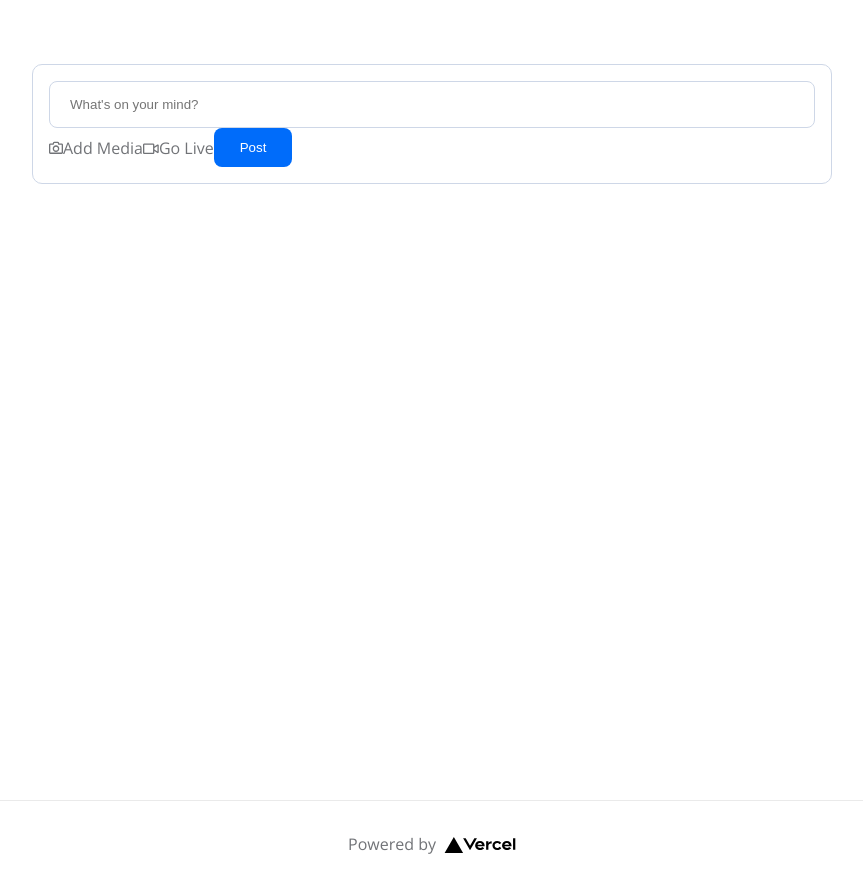
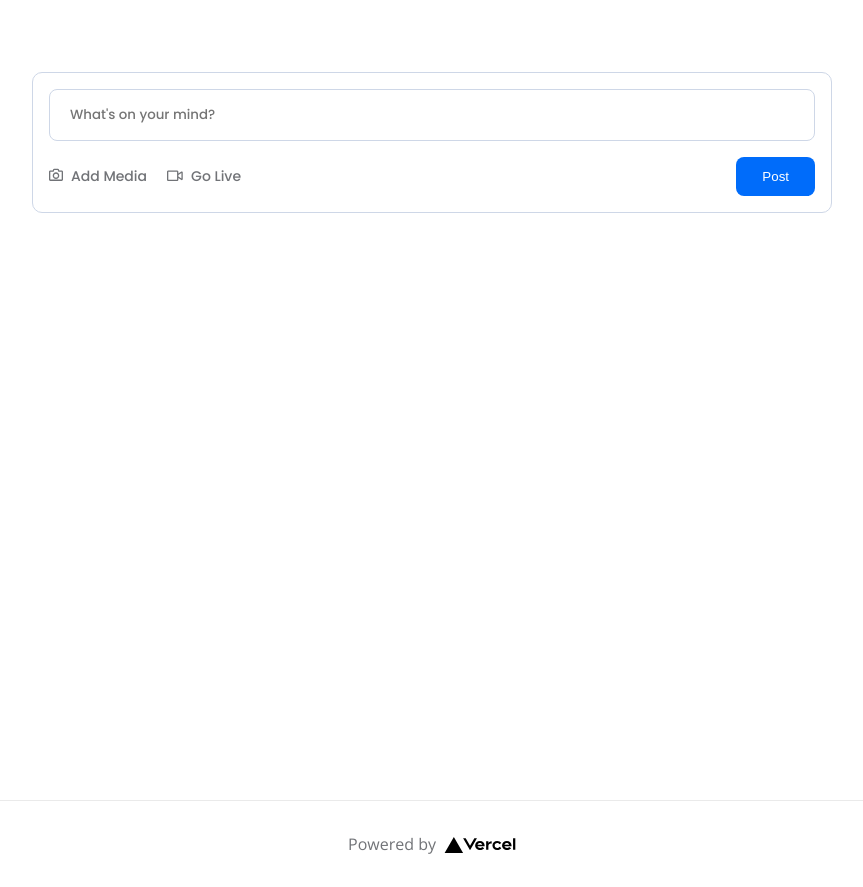
Before and after one commit to fredchaps/eFuse-worksample-fred-c, a Next.js app: page / in a window 1280 px wide. Shown: the whole page, without its empty margins (208-1071 px from the left). Built offline with nearby package versions, Linux system fonts and the light colour scheme.

Commit message:
feat: I was not making small commits. Adding posts, hooking up global state, adding reaction bar, allowing clicable elements

```diff
--- a/components/Card/cardStyles.module.css
+++ b/components/Card/cardStyles.module.css
@@ -1,7 +1,8 @@
 .card {
   border: 1px solid #CED7E7;
   border-radius: 10px;
-  width: 100%
+  width: 100%;
+  margin: 8px 0;
 }
 
 .large {
--- a/components/Inputs/Input.tsx
+++ b/components/Inputs/Input.tsx
@@ -1,6 +1,9 @@
+import { Poppins } from "@next/font/google";
 import classnames from "classnames";
 import { ChangeEvent } from "react";
 import inputStyles from "./inputStyles.module.css";
+
+const poppins = Poppins({ weight: "500" });
 
 type Props = {
   onChange: (string) => void;
@@ -22,7 +25,7 @@ const Input: React.FC<Props> = ({
     <input
       onChange={handleChange}
       placeholder={placeholder}
-      className={classnames(inputStyles.input, classNames)}
+      className={classnames(inputStyles.input, poppins.className, classNames)}
       value={value}
     />
   );
--- a/components/Inputs/PostInput.tsx
+++ b/components/Inputs/PostInput.tsx
@@ -1,4 +1,5 @@
 import classnames from "classnames";
+import { Poppins } from "@next/font/google";
 import Input from "./Input";
 import { useState } from "react";
 import Camera from "public/Camera.svg";
@@ -8,23 +9,37 @@ import styles from "styles/Home.module.css";
 import usePostsStore, { createNewContent } from "../../state/posts";
 import Button from "../Button";
 
+const poppins = Poppins({ weight: "500" });
+
 const DummyElement = ({ type }) => (
-  <div>
+  <div
+    className={classnames(
+      inputStyles.dummyBlocks,
+      styles.textBold,
+      poppins.className
+    )}
+  >
     {type === "Camera" ? <Camera /> : <Video />}
-    <span>{type === "Camera" ? "Add Media" : "Go Live"}</span>
+    <span className={inputStyles.marginLeft}>
+      {type === "Camera" ? "Add Media" : "Go Live"}
+    </span>
   </div>
 );
 
 const PostInput: React.FC = () => {
   const [newPostValue, setNewPostValue] = useState("");
   const submitPost = usePostsStore((state) => state.submitPost);
-  // TODO: remove and move logic to PostInput
+
   const onPostSubmit = (e) => {
-    e.preventDefault;
+    e.preventDefault();
+
+    if (newPostValue.length < 1) return null;
+
     const newPost = createNewContent(newPostValue, "A. Nonymous");
     submitPost(newPost);
     setNewPostValue("");
   };
+
   return (
     <form onSubmit={onPostSubmit}>
       <Input
@@ -33,10 +48,14 @@ const PostInput: React.FC = () => {
         value={newPostValue}
         classNames={classnames(inputStyles.post, styles.textBold)}
       />
-      <div className={classnames(styles.flexRow)}>
-        <DummyElement type="Camera" />
-        <DummyElement type="Video" />
-        <Button onClick={onPostSubmit}>Post</Button>
+      <div className={classnames(styles.flexRow, styles.justifyBetween)}>
+        <div className={styles.flexRow}>
+          <DummyElement type="Camera" />
+          <DummyElement type="Video" />
+        </div>
+        <Button onClick={onPostSubmit} classNames={inputStyles.flexEnd}>
+          Post
+        </Button>
       </div>
     </form>
   );
--- a/components/Inputs/inputStyles.module.css
+++ b/components/Inputs/inputStyles.module.css
@@ -7,4 +7,18 @@
   border: var(--efuse-border);
   border-radius: 8px;
   padding: 15px 20px;
+  margin-bottom: 16px;
 }
+
+.dummyBlocks {
+  font-size: 14px;
+  margin-right: 20px;
+}
+
+.marginLeft {
+  margin-left: 8px;
+}
+
+.flexEnd {
+  align-self: flex-end;
+}
--- a/components/InteractionBar/index.tsx
+++ b/components/InteractionBar/index.tsx
@@ -1,5 +1,86 @@
-const InteractionBar = () => {
-  return <div></div>;
+import { Poppins } from "@next/font/google";
+import styles from "styles/Home.module.css";
+import classnames from "classnames";
+import capitalize from "lodash.capitalize";
+import postStyles from "../PostCard/postStyles.module.css";
+import usePostsStore, { Post } from "../../state/posts";
+import Comments from "public/Comments.svg";
+import Hypes from "public/Hypes.svg";
+import Shares from "public/Shares.svg";
+import { useState } from "react";
+
+console.log(postStyles);
+
+const poppins = Poppins({ weight: "500" });
+
+type Props = Pick<Post, "comments" | "hypes" | "shares" | "views" | "id">;
+
+const Icon = ({ type, classNames }) => {
+  switch (type) {
+    case "comments":
+      return <Comments className={classNames} />;
+    case "hypes":
+      return <Hypes className={classNames} />;
+    case "shares":
+      return <Shares className={classNames} />;
+    default:
+      return null;
+  }
+};
+
+const Reaction = ({ type, count, onClick }) => {
+  const [isClicked, setIsClicked] = useState(false);
+  const handleMouseDown = () => {
+    console.log("down");
+    setIsClicked(true);
+  };
+  const handleMouseUp = () => {
+    console.log("up");
+    setIsClicked(false);
+  };
+  return (
+    <button
+      onClick={onClick}
+      onMouseDown={handleMouseDown}
+      onMouseUp={handleMouseUp}
+      className={classnames(postStyles.reactionWrapper, styles.flexRow, {
+        [postStyles.hover]: !isClicked,
+        [postStyles.clicked]: isClicked,
+      })}
+    >
+      {type !== "views" && (
+        <div
+          className={classnames(
+            classnames(postStyles[type], postStyles.reactionIcon)
+          )}
+        >
+          <Icon type={type} classNames={classnames()} />
+        </div>
+      )}
+      <div className={classnames(styles.textBold, poppins.className)}>
+        &nbsp;{count}
+      </div>
+      <div>&nbsp;{capitalize(type)}</div>
+    </button>
+  );
+};
+
+const InteractionBar: React.FC<Props> = ({
+  hypes,
+  comments,
+  shares,
+  views,
+  id,
+}) => {
+  const getHype = usePostsStore((state) => state.getHype);
+  return (
+    <div className={styles.flexRow}>
+      <Reaction count={hypes} type="hypes" onClick={() => getHype(id)} />
+      <Reaction count={comments?.length} type="comments" onClick={() => {}} />
+      <Reaction count={shares} type="shares" onClick={() => {}} />
+      <Reaction count={views} type="views" onClick={() => {}} />
+    </div>
+  );
 };
 
 export default InteractionBar;
--- a/components/UserHeader/index.tsx
+++ b/components/UserHeader/index.tsx
@@ -1,5 +1,43 @@
-const UserHeader = () => {
-  return <div></div>;
+import { Poppins } from "@next/font/google";
+import classnames from "classnames";
+import dayjs from "dayjs";
+import duration from "dayjs/plugin/duration";
+import relativeTime from "dayjs/plugin/relativeTime";
+import Image from "next/image";
+import styles from "styles/Home.module.css";
+import useUserStore from "../../state/user";
+
+dayjs.extend(duration);
+dayjs.extend(relativeTime);
+
+const poppins = Poppins({ weight: "500" });
+
+type Props = {
+  size: string;
+  postDate: Date;
+};
+
+const UserHeader: React.FC<Props> = ({ size, postDate }) => {
+  const timeSince = dayjs(postDate);
+  const user = useUserStore((state) => state.user);
+  const imageSize = size === "large" ? 60 : 40;
+  return (
+    <div className={styles.flexRow}>
+      <Image
+        src={user.avatar}
+        width={imageSize}
+        height={imageSize}
+        alt="User Avatar"
+        className={styles.rounded}
+      />
+      <div className={styles.oneRemLeft}>
+        <div className={classnames(poppins.className, styles.h2)}>
+          {user.username}
+        </div>
+        <div className={styles.textS}>{timeSince.fromNow()}</div>
+      </div>
+    </div>
+  );
 };
 
 export default UserHeader;
--- a/next.config.js
+++ b/next.config.js
@@ -2,6 +2,14 @@
 const nextConfig = {
   reactStrictMode: true,
   swcMinify: true,
+  images: {
+    remotePatterns: [
+      {
+        protocol: "https",
+        hostname: "**",
+      },
+    ],
+  },
   webpack(config) {
     config.module.rules.push({
       test: /\.svg$/i,
--- a/package.json
+++ b/package.json
@@ -11,6 +11,9 @@
   "dependencies": {
     "@next/font": "^13.0.0",
     "classnames": "^2.3.2",
+    "dayjs": "^1.11.6",
+    "immer": "^9.0.16",
+    "lodash.capitalize": "^4.2.1",
     "next": "13.0.0",
     "react": "18.2.0",
     "react-dom": "18.2.0",
--- a/pages/index.tsx
+++ b/pages/index.tsx
@@ -11,20 +11,9 @@ import usePostsStore from "../state/posts";
 
 const openSans = Open_Sans();
 
-const createNewContent = (text, user) => ({
-  text: text,
-  user: user,
-  createdAt: new Date(),
-  views: 1,
-  shares: 0,
-  comments: [],
-  hypes: 0,
-});
-
 export default function Home() {
   // TODO: change to get from usePostsStore
   const posts = usePostsStore((state) => state.posts);
-
   return (
     <div className={classNames(styles.container, openSans.className)}>
       <Head>
--- a/state/posts.ts
+++ b/state/posts.ts
@@ -1,5 +1,14 @@
 import create from "zustand";
+import produce from "immer";
 import { User } from "./user";
+
+let POST_ID = 0;
+
+// This is fine for local state. Posts would be coming from the BE and would have id's set there
+const getId = () => {
+  POST_ID += 1;
+  return POST_ID;
+};
 
 type SubmittedContent = {
   text: string;
@@ -7,13 +16,14 @@ type SubmittedContent = {
   createdAt: Date;
   shares: number;
   hypes: number;
+  id: string;
 };
 
 interface Comment extends SubmittedContent {
   replies: number;
 }
 
-interface Post extends SubmittedContent {
+export interface Post extends SubmittedContent {
   comments: Comment[];
   views: number;
 }
@@ -21,7 +31,8 @@ interface Post extends SubmittedContent {
 type PostsState = {
   posts: Post[];
   submitPost: (newPost) => void;
-  submitComment: (newComment) => void;
+  submitComment: (id, newComment) => void;
+  getHype: (id) => void; // sets hype, doesn't 'get' hype.
 };
 
 export const createNewContent = (text, user) => ({
@@ -32,12 +43,23 @@ export const createNewContent = (text, user) => ({
   shares: 0,
   comments: [],
   hypes: 0,
+  id: getId(),
 });
 
 const usePostsStore = create<PostsState>((set) => ({
   posts: [],
-  submitPost: (newPost) => set((state) => ({ posts: state.posts, ...newPost })),
-  submitComment: (newComment) => set((state) => ({})),
+  submitPost: (newPost) =>
+    set((state) => ({ posts: [newPost, ...state.posts] })),
+  submitComment: (id, newComment) => set((state) => ({})),
+  getHype: (id) =>
+    set(
+      produce((state) => {
+        const foundPost = state.posts.find((post) => post.id === id);
+        if (foundPost) {
+          foundPost.hypes += 1;
+        }
+      })
+    ),
 }));
 
 export default usePostsStore;
--- a/styles/Home.module.css
+++ b/styles/Home.module.css
@@ -115,8 +115,39 @@
   align-items: center;
 }
 
+.justifyBetween {
+  justify-content: space-between;
+}
+
 .textBold {
   font-weight: 500;
+}
+
+.textM {
+  font-size: 14px;
+}
+
+.textS {
+  font-size: 12px;
+}
+
+.textXs {
+  font-size: 10px;
+}
+
+.rounded {
+  border-radius: 100%;
+}
+
+.h2 {
+  color: var(--efuse-font-bold);
+  font-weight: 500;
+  font-size: 18px;
+  line-height: 24px;
+}
+
+.oneRemLeft {
+  margin-left: 1rem;
 }
 
 @media (max-width: 600px) {
--- a/styles/globals.css
+++ b/styles/globals.css
@@ -5,6 +5,13 @@
   --efuse-font-normal: rgba(18, 21, 29, 0.6);
   --efuse-font-bold: #12151D;
   --efuse-font-content: rgba(18, 21, 29, 0.87);
+  /* naming eye roll */
+  --efuse-font-content-fade: rgba(18, 21, 29, 0.3);
+  /* end eye roll */
+  --efuse-orange-full: #F44900;
+  --efuse-orange-fade: rgba(244, 73, 0, 0.3);
+  --efuse-blue-full: #006CFA;
+  --efuse-blue-fade: rgba(0, 108, 250, 0.3);
 }
 
 html,
@@ -24,13 +31,7 @@ a {
   box-sizing: border-box;
 }
 
-h2 {
-  color: var(--efuse-font-bold);
-  font-weight: 500;
-  font-size: 18px;
-  line-height: 24px;
 
-}
 /*
 @media (prefers-color-scheme: dark) {
   html {
```
Also changed, not shown: 1 other file (tests, documents, lock files or other folders).
